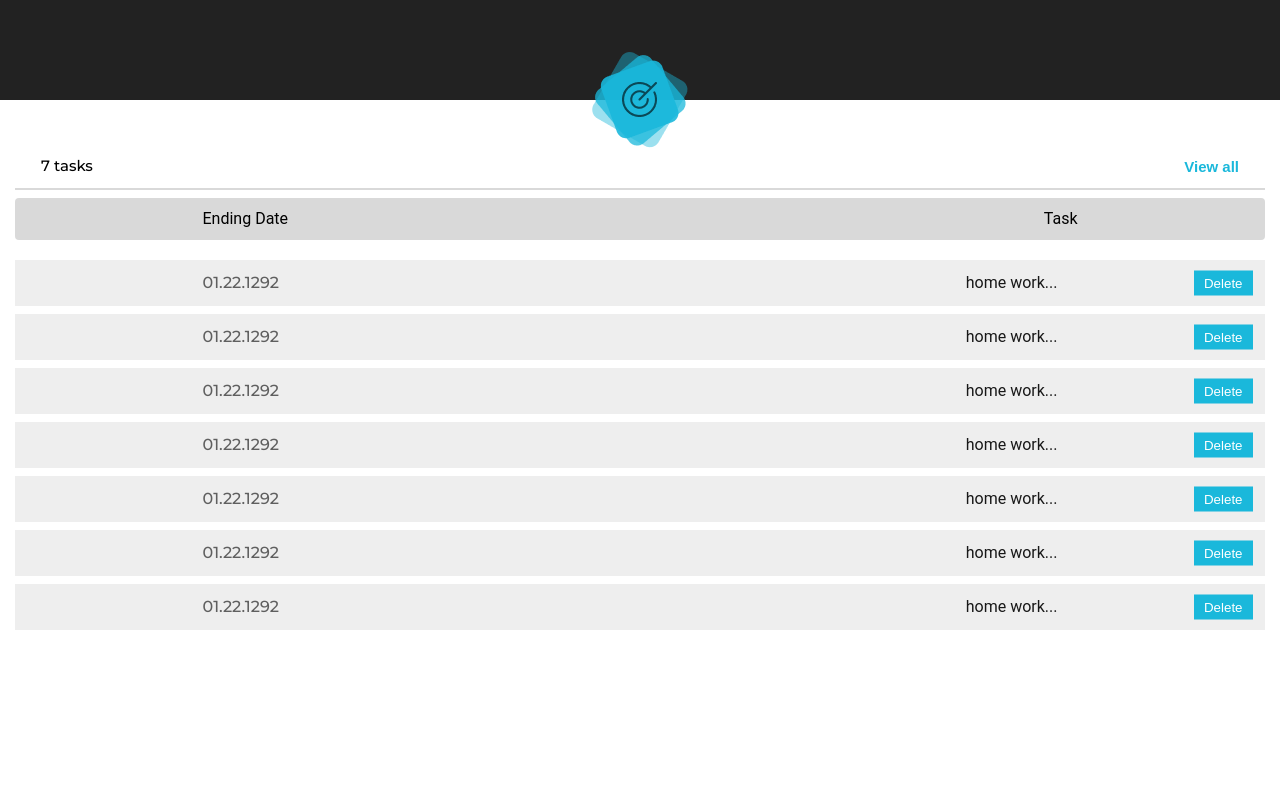
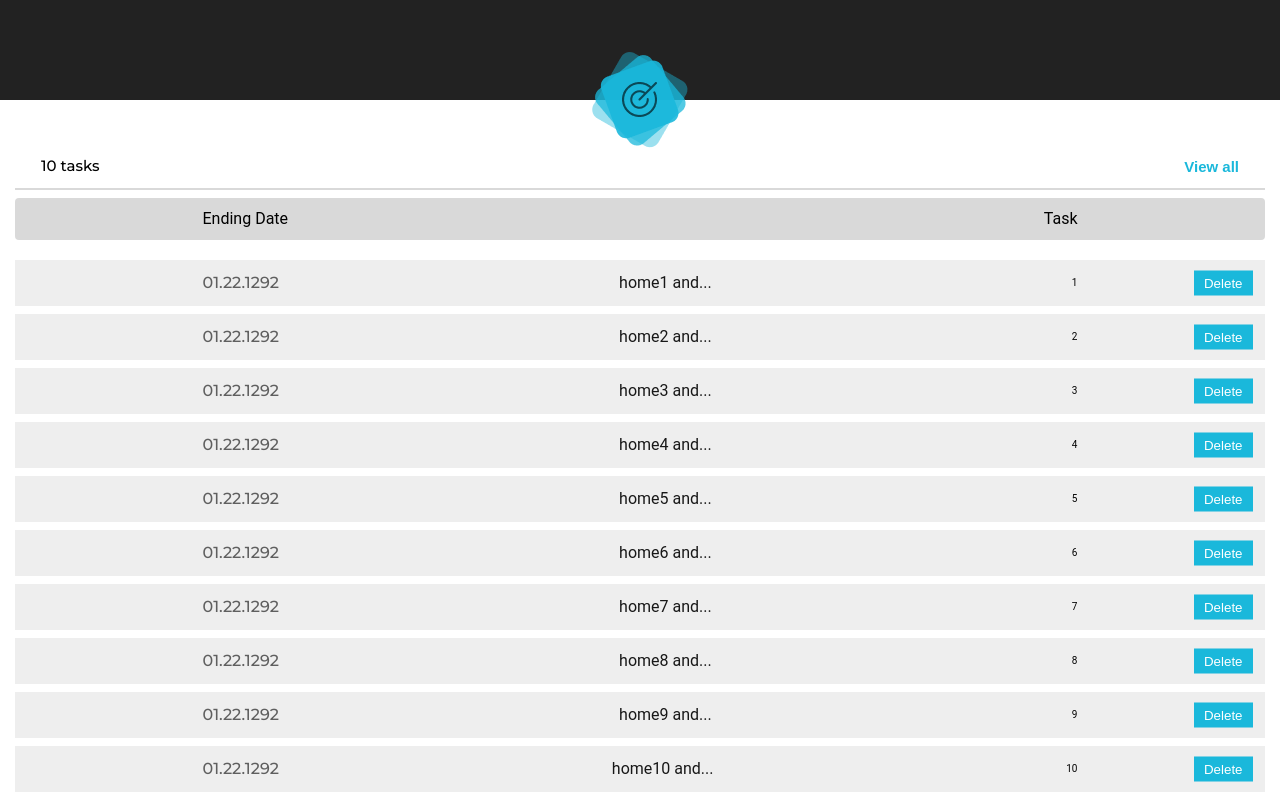
Before and after one commit to Tim2095/To-do-List-, a Vue app: page /allTasks in a window 1280 px wide. Built offline with nearby package versions, Linux system fonts and the light colour scheme.

Commit message:
add delete task function and tasks amount counter

```diff
--- a/src/components/AllTasks.vue
+++ b/src/components/AllTasks.vue
@@ -19,28 +19,25 @@
       <div class="task-content">
         <li class="task-date">{{ task.date }}</li>
         <li class="task-name">{{ task.title.split(' ').slice(0, 2).join(' ') }}...</li>
-        <button class="delete-btn" @click="deleteTask(task.title)">Delete</button>
+        <li>{{ task.id }}</li>
+        <button class="delete-btn" @click="store.deleteTask(task.title)">Delete</button>
       </div>
     </ul>
   </div>
 </template>
 
 <script setup>
+import { ref } from 'vue'
 import { useTaskStore } from '../stores/task'
 import { computed } from 'vue'
 const store = useTaskStore()
-const tasks = store.tasks.slice(0, 7)
-
+const tasks = ref(store.tasks)
 const taskAmount = computed(function () {
-  return tasks.length
+  return tasks.value.length
 })
 
-const deleteTask = (taskName) => {
-  store.tasks.splice(
-    store.tasks.filter((task) => task.title === taskName),
-    1
-  )
-}
+
+
 </script>
 
 <style lang="scss" scoped>
@@ -127,8 +124,6 @@ const deleteTask = (taskName) => {
     width: 70%;
     margin: 0 auto;
 
-
-
     .task-name {
       justify-self: end;
       color: rgba(0, 0, 0, 0.9);
@@ -136,7 +131,6 @@ const deleteTask = (taskName) => {
       font-weight: 400;
       font-family: 'Roboto';
       padding-right: 2rem;
-
     }
     .task-date {
       color: rgba(34, 34, 34, 0.7);
@@ -152,7 +146,7 @@ const deleteTask = (taskName) => {
     transform: translate(0, -50%);
     margin-left: 3rem;
     right: 1%;
-    background: #1AB8DB;
+    background: #1ab8db;
     border: none;
     padding: 0.5rem 1rem;
     color: #fff;
--- a/src/stores/task.js
+++ b/src/stores/task.js
@@ -1,157 +1,73 @@
 import { defineStore } from 'pinia'
-
+import { ref } from 'vue'
 export const useTaskStore = defineStore('task', () => {
-  const tasks = [
+  const tasks = ref([
     {
-      title: 'home work and to do more of course',
+      id: 1,
+      title: 'home1 and to do more of course1',
       date: '01.22.1292',
       description: 'yues to do it'
     },
     {
-      title: 'home work and to do more of course',
+      id: 2,
+      title: 'home2 and to do more of course2',
       date: '01.22.1292',
       description: 'yues to do it'
     },
     {
-      title: 'home work and to do more of course',
+      id: 3,
+      title: 'home3 and to do more of course3',
       date: '01.22.1292',
       description: 'yues to do it'
     },
     {
-      title: 'home work and to do more of course',
+      id: 4,
+      title: 'home4 and to do more of course4',
       date: '01.22.1292',
       description: 'yues to do it'
     },
     {
-      title: 'home work and to do more of course',
+      id: 5,
+      title: 'home5 and to do more of course5',
       date: '01.22.1292',
       description: 'yues to do it'
     },
     {
-      title: 'home work and to do more of course',
+      id: 6,
+      title: 'home6 and to do more of course5',
       date: '01.22.1292',
       description: 'yues to do it'
     },
     {
-      title: 'home work and to do more of course',
+      id: 7,
+      title: 'home7 and to do more of course5',
       date: '01.22.1292',
       description: 'yues to do it'
     },
     {
-      title: 'home work and to do more of course',
+      id: 8,
+      title: 'home8 and to do more of course5',
       date: '01.22.1292',
       description: 'yues to do it'
     },
     {
-      title: 'home work and to do more of course',
+      id: 9,
+      title: 'home9 and to do more of course5',
       date: '01.22.1292',
       description: 'yues to do it'
     },
     {
-      title: 'home work and to do more of course',
+      id: 10,
+      title: 'home10 and to do more of course5',
       date: '01.22.1292',
       description: 'yues to do it'
     },
-    {
-      title: 'home work and to do more of course',
-      date: '01.22.1292',
-      description: 'yues to do it'
-    },
-    {
-      title: 'home work and to do more of course',
-      date: '01.22.1292',
-      description: 'yues to do it'
-    },
-    {
-      title: 'home work and to do more of course',
-      date: '01.22.1292',
-      description: 'yues to do it'
-    },
-    {
-      title: 'home work and to do more of course',
-      date: '01.22.1292',
-      description: 'yues to do it'
-    },
-    {
-      title: 'home work and to do more of course',
-      date: '01.22.1292',
-      description: 'yues to do it'
-    },
-    {
-      title: 'home work and to do more of course',
-      date: '01.22.1292',
-      description: 'yues to do it'
-    },
-    {
-      title: 'home work and to do more of course',
-      date: '01.22.1292',
-      description: 'yues to do it'
-    },
-    {
-      title: 'home work and to do more of course',
-      date: '01.22.1292',
-      description: 'yues to do it'
-    },
-    {
-      title: 'home work and to do more of course',
-      date: '01.22.1292',
-      description: 'yues to do it'
-    },
-    {
-      title: 'home work and to do more of course',
-      date: '01.22.1292',
-      description: 'yues to do it'
-    },
-    {
-      title: 'home work and to do more of course',
-      date: '01.22.1292',
-      description: 'yues to do it'
-    },
-    {
-      title: 'home work and to do more of course',
-      date: '01.22.1292',
-      description: 'yues to do it'
-    },
-    {
-      title: 'home work and to do more of course',
-      date: '01.22.1292',
-      description: 'yues to do it'
-    },
-    {
-      title: 'home work and to do more of course',
-      date: '01.22.1292',
-      description: 'yues to do it'
-    },
-    {
-      title: 'home work and to do more of course',
-      date: '01.22.1292',
-      description: 'yues to do it'
-    },
-    {
-      title: 'home work and to do more of course',
-      date: '01.22.1292',
-      description: 'yues to do it'
-    },
-    {
-      title: 'home work and to do more of course',
-      date: '01.22.1292',
-      description: 'yues to do it'
-    },
-    {
-      title: 'home work and to do more of course',
-      date: '01.22.1292',
-      description: 'yues to do it'
-    },
-    {
-      title: 'home work and to do more of course',
-      date: '01.22.1292',
-      description: 'yues to do it'
-    },
-    {
-      title: 'home work and to do more of course',
-      date: '01.22.1292',
-      description: 'yues to do it'
-    },
-  ]
-  return { tasks }
+  ])
+
+  const deleteTask = (taskName) => {
+    const findIndexToDo = tasks.value.findIndex(toDo => toDo.title === taskName)
+    tasks.value.splice(findIndexToDo, 1)
+  }
+
+  return { tasks, deleteTask, }
 })
```
